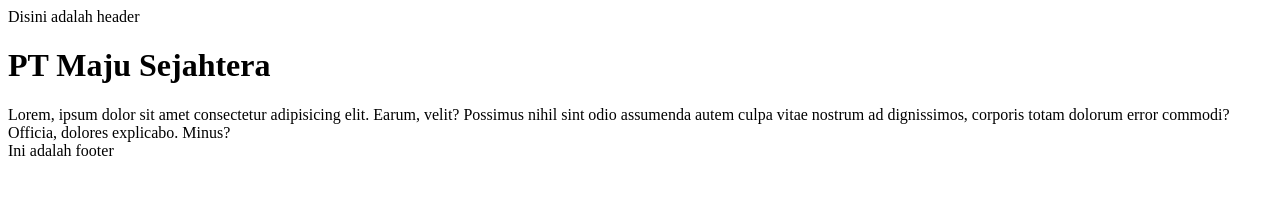
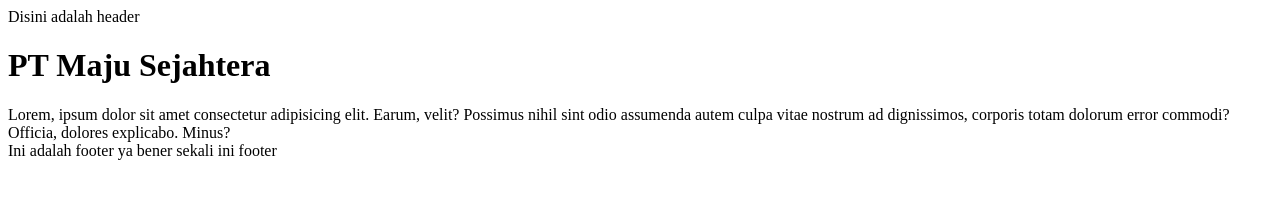
Before and after one commit to muhammadafifrahman/CompanyProfile, a plain HTML site: page index.html in a window 1280 px wide. Drawn offline with Linux system fonts and the light colour scheme.

Commit message:
perubahan di footer

```diff
--- a/index.html
+++ b/index.html
@@ -12,6 +12,6 @@
 
     <div>Lorem, ipsum dolor sit amet consectetur adipisicing elit. Earum, velit? Possimus nihil sint odio assumenda autem culpa vitae nostrum ad dignissimos, corporis totam dolorum error commodi? Officia, dolores explicabo. Minus?</div>
 
-    <footer>Ini adalah footer</footer>
+    <footer>Ini adalah footer ya bener sekali ini footer</footer>
 </body>
 </html>
```
